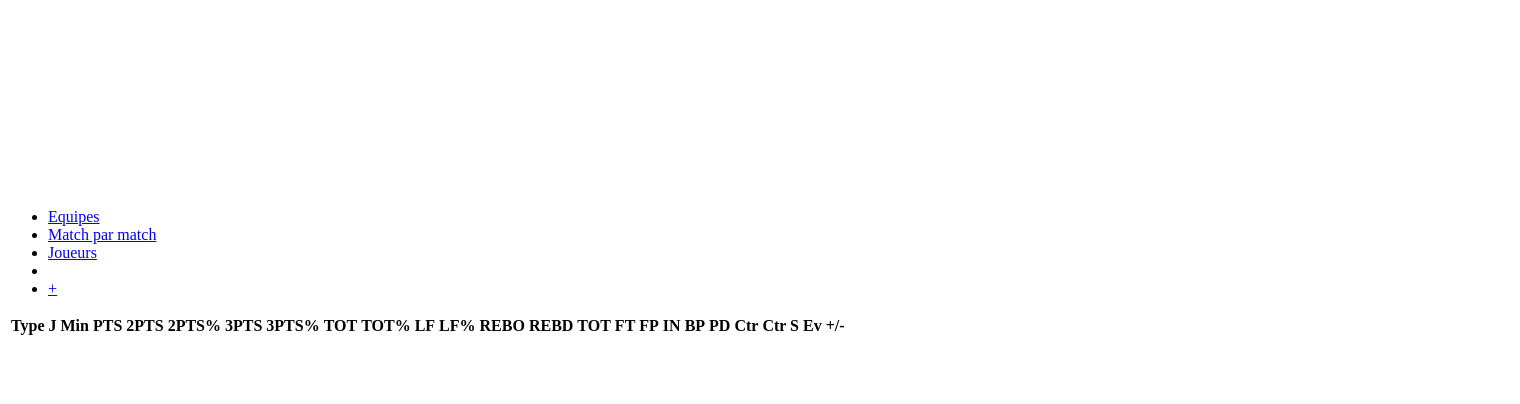
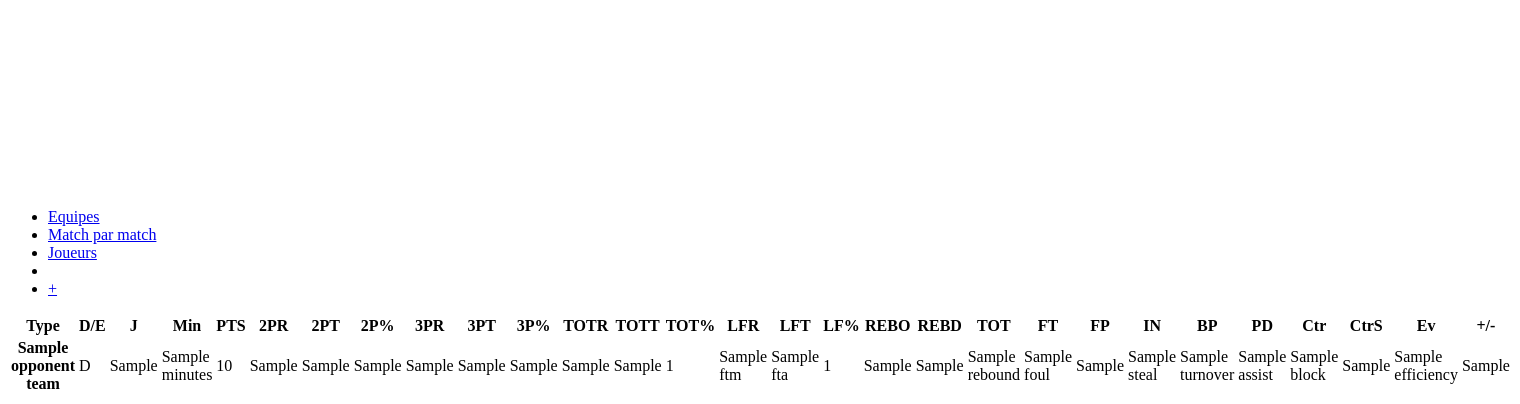
Before and after one commit to franckobe/statsapp, a Symfony app: template templates/player.html.twig in a window 1520 px wide. Shown: the part 958-1362 px from the top of the page. Before the commit the page ends 1293 px from the top, so only its background shows below. Run offline with Twig, Linux system fonts and the light colour scheme; the template is opened without the code that fills it: most values are stand-ins (such as "Sample title", 1, 10 or a date in 2020); lists and menus that the app fills with data are empty; some libraries are stand-ins or nearby versions.

Commit message:
Liens transverses, amélioration design, ajout notion domicile extérieur

```diff
--- a/src/DTO/PlayerStatsDTO.php
+++ b/src/DTO/PlayerStatsDTO.php
@@ -3,6 +3,7 @@
 namespace App\DTO;
 
 use App\Entity\Player;
+use App\Entity\Team;
 
 class PlayerStatsDTO
 {
@@ -15,6 +16,9 @@ class PlayerStatsDTO
     public float $rebound;
     public function __construct(
         public Player $player,
+        public Team $team,
+        public Team $opponentTeam,
+        public bool $home,
         public int $gamesPlayed,
         public float $minutes,
         public float $points,
--- a/templates/base.html.twig
+++ b/templates/base.html.twig
@@ -50,5 +50,8 @@
         <main>
             {% block main %}{% endblock %}
         </main>
+
+        <script src="{{ asset('js/global.js') }}"></script>
+
     </body>
 </html>
--- a/templates/player.html.twig
+++ b/templates/player.html.twig
@@ -3,20 +3,25 @@
 {% block main %}
 
     <div class="w-full max-w-full overflow-x-auto overflow-y-hidden">
-        <table class="table stats-table">
+        <table class="table stats-table table-orderable">
             <thead>
             <tr>
                 <th>Type</th>
+                <th>D/E</th>
                 <th>J</th>
                 <th>Min</th>
                 <th>PTS</th>
-                <th colspan="2">2PTS</th>
-                <th>2PTS%</th>
-                <th colspan="2">3PTS</th>
-                <th>3PTS%</th>
-                <th colspan="2">TOT</th>
+                <th>2PR</th>
+                <th>2PT</th>
+                <th>2P%</th>
+                <th>3PR</th>
+                <th>3PT</th>
+                <th>3P%</th>
+                <th>TOTR</th>
+                <th>TOTT</th>
                 <th>TOT%</th>
-                <th colspan="2">LF</th>
+                <th>LFR</th>
+                <th>LFT</th>
                 <th>LF%</th>
                 <th>REBO</th>
                 <th>REBD</th>
@@ -27,31 +32,76 @@
                 <th>BP</th>
                 <th>PD</th>
                 <th>Ctr</th>
-                <th>Ctr S</th>
+                <th>CtrS</th>
                 <th>Ev</th>
                 <th>+/-</th>
             </tr>
             </thead>
             <tbody>
-            {% for stats in [player.games, player.averages, player.totals] %}
+            {% for stat in player.games %}
+                <tr class="">
+                    <th>{{ stat.opponentTeam.name }}</th>
+                    <td>{{ stat.home ? 'D' : 'E' }}</td>
+                    <td>{{ stat.gamesPlayed }}</td>
+                    <td>{{ stat.minutes }}</td>
+                    <td>{{ stat.points }}</td>
+                    <td>{{ stat.fgm2 }}</td>
+                    <td>{{ stat.fga2 }}</td>
+                    <td>{{ stat.fg2Percentage }}</td>
+                    <td>{{ stat.fgm3 }}</td>
+                    <td>{{ stat.fga3 }}</td>
+                    <td>{{ stat.fg3Percentage }}</td>
+                    <td>{{ stat.fgmTot }}</td>
+                    <td>{{ stat.fgaTot }}</td>
+                    <td>{{ stat.fgTotPercentage }}</td>
+                    <td>{{ stat.ftm }}</td>
+                    <td>{{ stat.fta }}</td>
+                    <td>{{ stat.ftPercentage }}</td>
+                    <td>{{ stat.offensiveRebound }}</td>
+                    <td>{{ stat.defensiveRebound }}</td>
+                    <td>{{ stat.rebound }}</td>
+                    <td>{{ stat.foul }}</td>
+                    <td>{{ stat.foulProvoked }}</td>
+                    <td>{{ stat.steal }}</td>
+                    <td>{{ stat.turnover }}</td>
+                    <td>{{ stat.assist }}</td>
+                    <td>{{ stat.block }}</td>
+                    <td>{{ stat.blockReceived }}</td>
+                    <td>{{ stat.efficiency }}</td>
+                    <td>{{ stat.plusMinus }}</td>
+                </tr>
+            {% endfor %}
+            </tbody>
+            <tfoot>
+            {% for stats in [player.averages, player.totals] %}
                 {% for stat in stats %}
-                    <tr class="{{ loop.parent.loop.index > 1 ? 'bg-gray-900' : '' }}">
-                        <th>{{ loop.parent.loop.first ? '' : (loop.parent.loop.last ? 'Tot.' : 'Moy.') }}</th>
-                        <td>{{ stat.gamesPlayed }}</td>
+                    <tr class="bg-gray-900">
+                        <th>{{ loop.parent.loop.first ? 'Moy.' : 'Tot.' }}</th>
+                        {% if loop.parent.loop.first %}
+                            <td rowspan="2" colspan="2">{{ stat.gamesPlayed }}</td>
+                        {% endif %}
                         <td>{{ stat.minutes }}</td>
                         <td>{{ stat.points }}</td>
                         <td>{{ stat.fgm2 }}</td>
                         <td>{{ stat.fga2 }}</td>
-                        <td>{{ stat.fg2Percentage }}</td>
+                        {% if loop.parent.loop.first %}
+                            <td rowspan="2">{{ stat.fg2Percentage }}</td>
+                        {% endif %}
                         <td>{{ stat.fgm3 }}</td>
                         <td>{{ stat.fga3 }}</td>
-                        <td>{{ stat.fg3Percentage }}</td>
+                        {% if loop.parent.loop.first %}
+                            <td rowspan="2">{{ stat.fg3Percentage }}</td>
+                        {% endif %}
                         <td>{{ stat.fgmTot }}</td>
                         <td>{{ stat.fgaTot }}</td>
-                        <td>{{ stat.fgTotPercentage }}</td>
+                        {% if loop.parent.loop.first %}
+                            <td rowspan="2">{{ stat.fgTotPercentage }}</td>
+                        {% endif %}
                         <td>{{ stat.ftm }}</td>
                         <td>{{ stat.fta }}</td>
-                        <td>{{ stat.ftPercentage }}</td>
+                        {% if loop.parent.loop.first %}
+                            <td rowspan="2">{{ stat.ftPercentage }}</td>
+                        {% endif %}
                         <td>{{ stat.offensiveRebound }}</td>
                         <td>{{ stat.defensiveRebound }}</td>
                         <td>{{ stat.rebound }}</td>
@@ -67,7 +117,7 @@
                     </tr>
                 {% endfor %}
             {% endfor %}
-            </tbody>
+            </tfoot>
         </table>
     </div>
 
--- a/templates/teams.html.twig
+++ b/templates/teams.html.twig
@@ -6,17 +6,17 @@
         <thead>
         <tr>
             <th>Nom</th>
-            <th colspan="2">Action</th>
+            <th colspan="2">Stats</th>
         </tr>
         </thead>
         <tbody>
         {% for team in teams %}
             <tr>
                 <td>{{ team.name }}</td>
-                <td class="text-center">
+                <td class="text-center w-0.5">
                     <a href="{{ path('teamPlayersStats', {teamId: team.id, method: 'AVG'}) }}">Moyennes</a>
                 </td>
-                <td class="text-center">
+                <td class="text-center w-0.5">
                     <a href="{{ path('teamPlayersStats', {teamId: team.id, method: 'SUM'}) }}">Totaux</a>
                 </td>
             </tr>
```
Also changed, not shown: assets/styles/app.css (+15 -2 lines), public/js/global.js (added, +30 -0 lines), src/Entity/Team.php (+14 -0 lines), src/Repository/GameStatsRepository.php (+21 -0 lines), templates/players.html.twig (+3 -5 lines), templates/teamPlayersStats.html.twig (+12 -8 lines).
